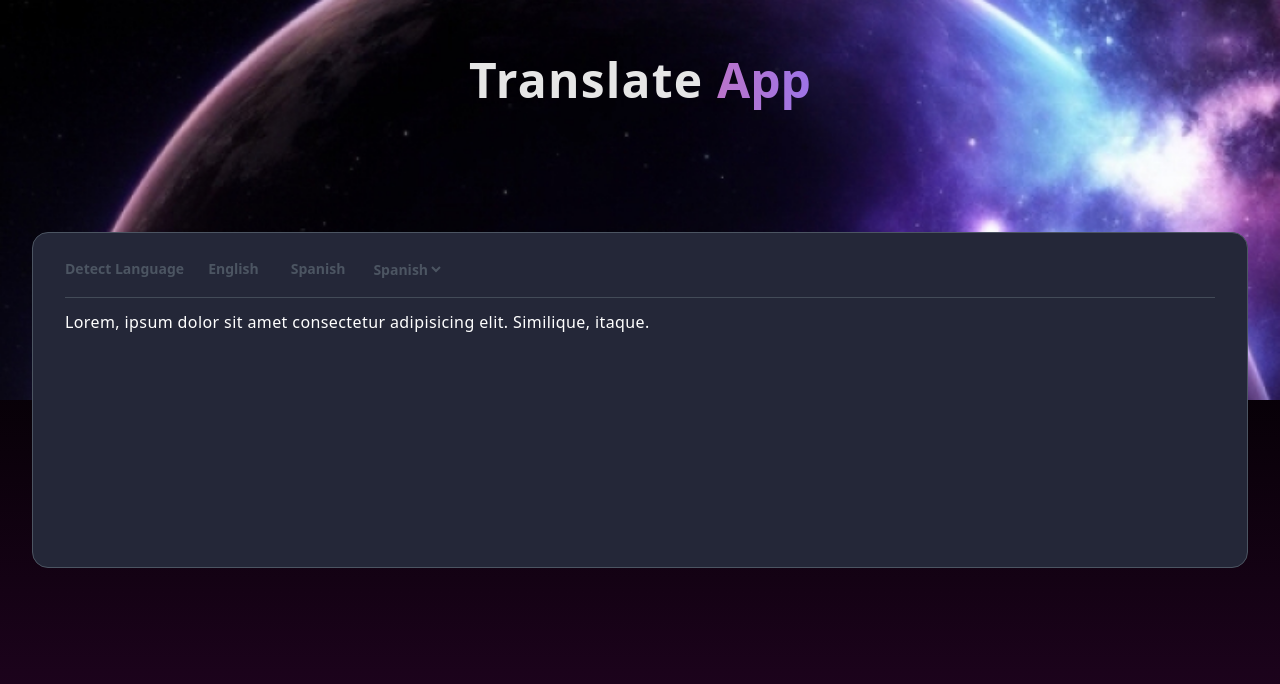
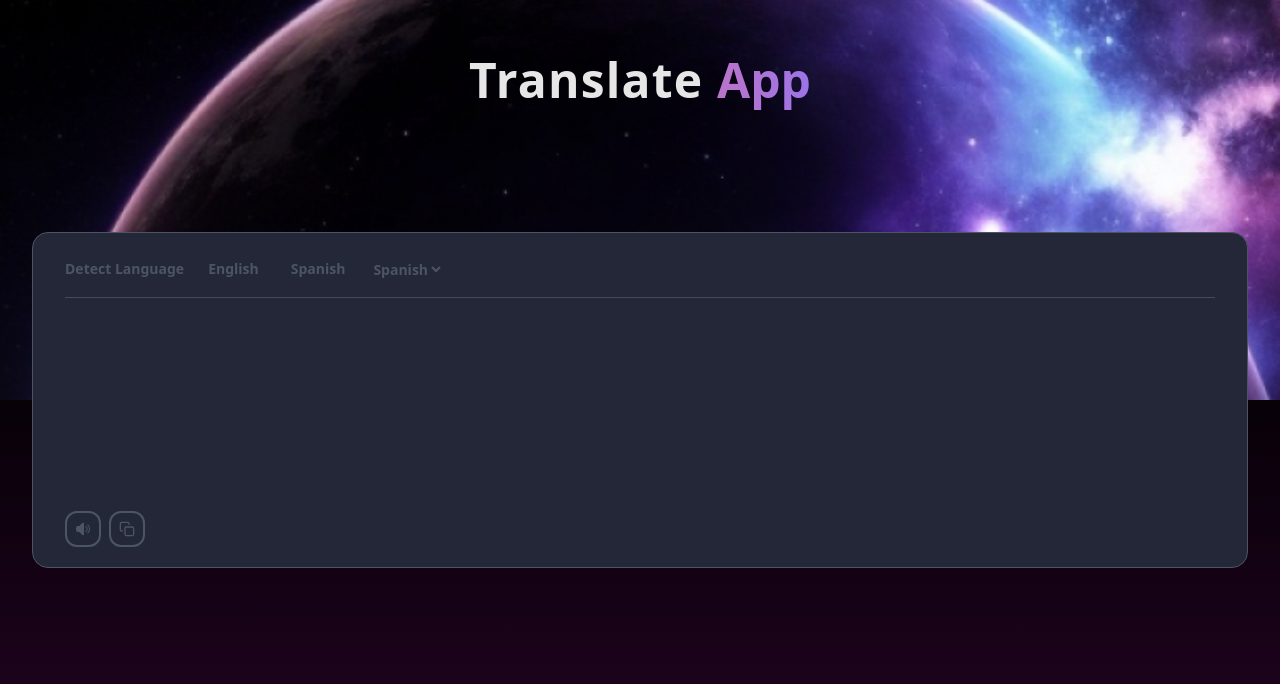
Before and after one commit to 01mehran/translate-app, a React (Vite) app: page / in a window 1280 px wide. Shown: the top 684 px of the page. Built offline with nearby package versions, Linux system fonts and the light colour scheme.

Commit message:
feat: add speaker & copy icons

```diff
--- a/package.json
+++ b/package.json
@@ -14,6 +14,7 @@
     "prettier-plugin-tailwindcss": "^0.7.2",
     "react": "^19.2.0",
     "react-dom": "^19.2.0",
+    "react-icons": "^5.5.0",
     "tailwindcss": "^4.1.18"
   },
   "devDependencies": {
--- a/src/Home.tsx
+++ b/src/Home.tsx
@@ -1,3 +1,7 @@
+//Icons;
+import { FiCopy } from 'react-icons/fi';
+import { HiSpeakerWave } from 'react-icons/hi2';
+
 export default function Home() {
   return (
     <section className="to-purple relative top-1/2 h-dvh bg-linear-to-b from-black">
@@ -15,7 +19,7 @@ export default function Home() {
 
       <main className="medium:flex-row absolute top-1/2 left-1/2 flex w-full max-w-[95vw] -translate-1/2 flex-col gap-5">
         {/* Detect Language Box */}
-        <div className="bg-primary-100 border-grey-100 medium:h-84 h-54 w-full rounded-2xl border px-4 py-4 sm:px-8 sm:py-6">
+        <div className="bg-primary-100 border-grey-100 medium:h-84 relative h-54 w-full rounded-2xl border px-4 py-4 sm:px-8 sm:py-6">
           <header className="text-grey-100 border-b-grey-200 flex items-center space-x-3 border-b-[1.5px] pb-4 text-sm font-semibold text-nowrap sm:space-x-4">
             <p className="cursor-pointer capitalize">Detect Language</p>
             <p className="lan">english</p>
@@ -25,10 +29,18 @@ export default function Home() {
             </select>
           </header>
 
-          <textarea className="text-md h-full w-full resize-none border-0 pt-3 font-medium tracking-wide text-white outline-0">
-            Lorem, ipsum dolor sit amet consectetur adipisicing elit. Similique,
-            itaque.
-          </textarea>
+          <textarea className="text-md h-full w-full resize-none border-0 pt-3 font-medium tracking-wide text-white outline-0"></textarea>
+
+          <footer className="medium:bottom-5 absolute bottom-2 left-0 flex w-full items-center justify-between px-4 sm:px-8">
+            <article className="flex items-center space-x-2">
+              <span className="icons transition-all duration-300 hover:scale-105">
+                <HiSpeakerWave />
+              </span>
+              <span className="icons transition-all duration-300 hover:scale-105">
+                <FiCopy />
+              </span>
+            </article>
+          </footer>
         </div>
       </main>
     </section>
--- a/src/index.css
+++ b/src/index.css
@@ -17,4 +17,7 @@
   .lan {
     @apply hover:bg-grey-100 cursor-pointer rounded-md px-2 py-0.5 capitalize hover:text-white;
   }
+  .icons {
+    @apply text-grey-100 border-grey-100 cursor-pointer rounded-xl border-2 p-2;
+  }
 }
```
Also changed, not shown: 1 other file (tests, documents, lock files or other folders).
